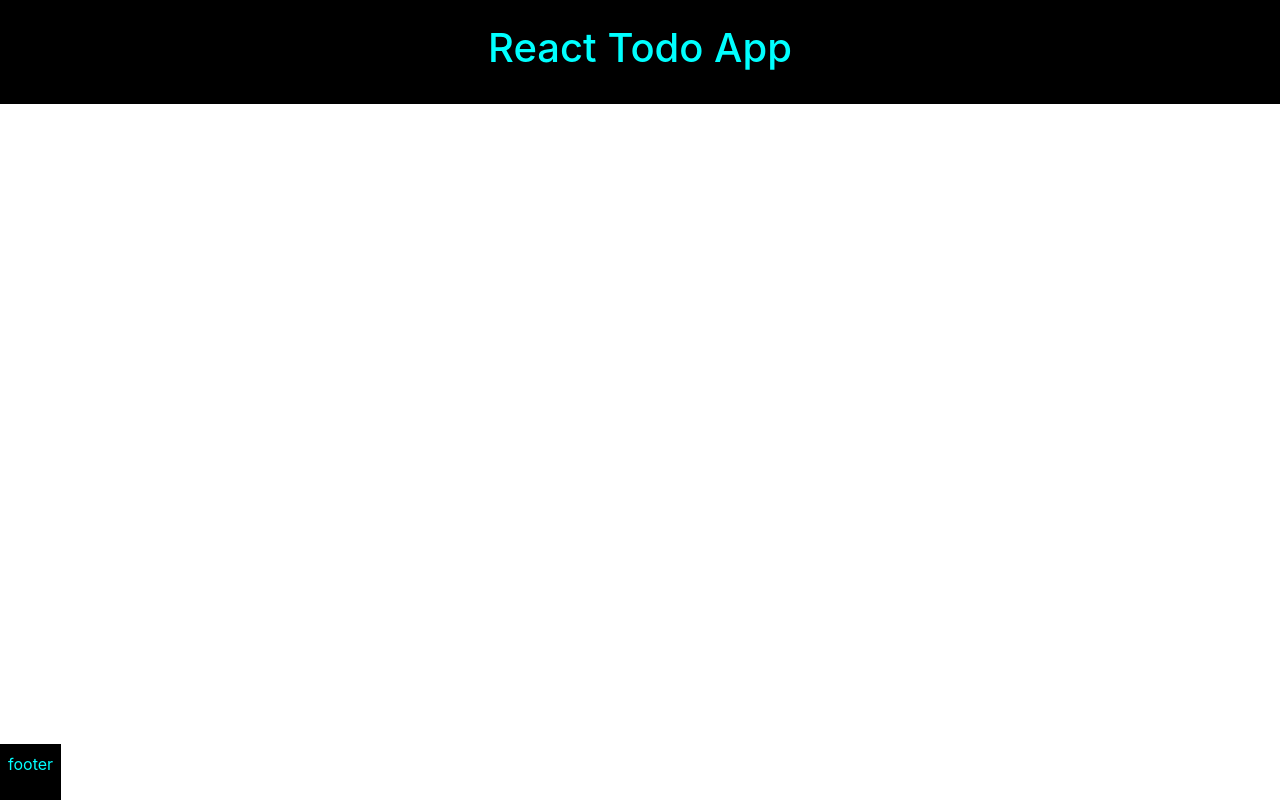
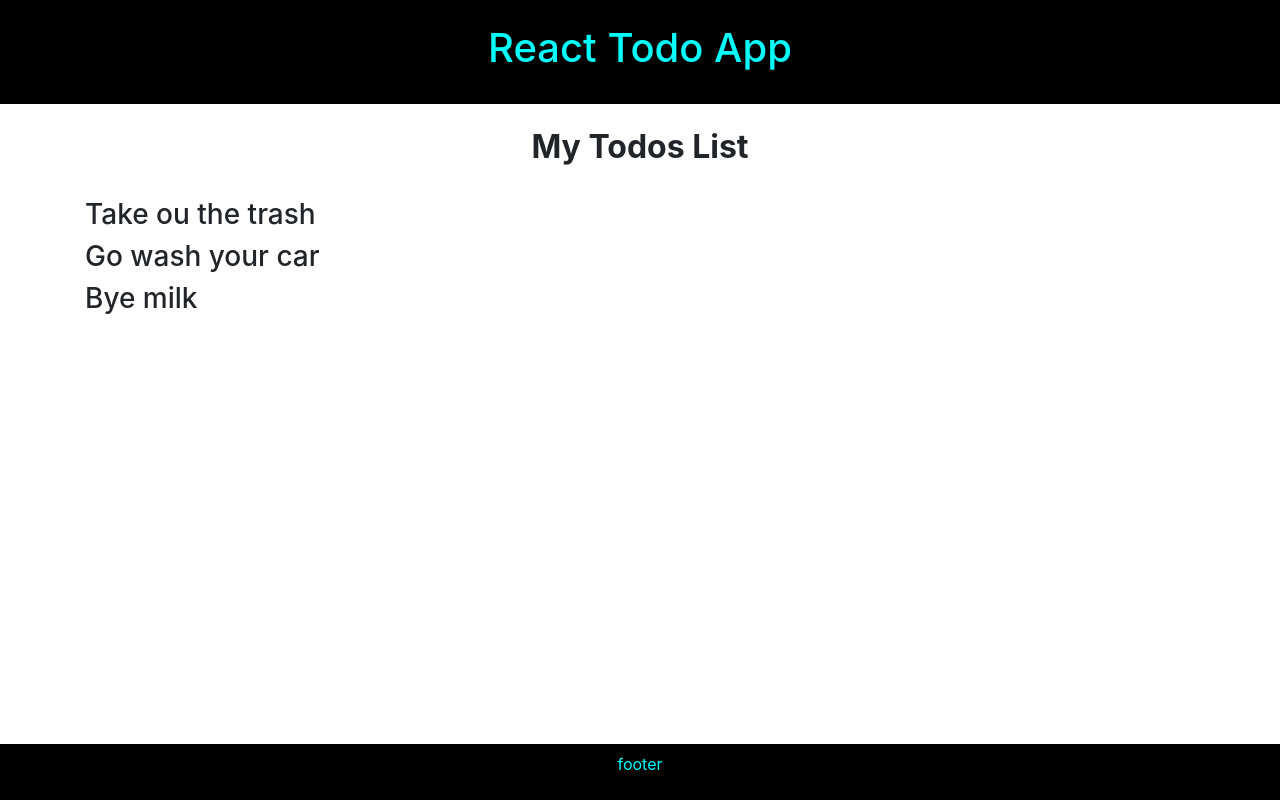
Before and after one commit to lucho20pt/react-todo-app-traversy, a React (Create React App) app: page / in a window 1280 px wide. Built offline with nearby package versions, Linux system fonts and the light colour scheme.

Commit message:
add: todos class && pass todos state as props

```diff
--- a/src/App.js
+++ b/src/App.js
@@ -1,20 +1,63 @@
-import React, { Component } from 'react'
-import './App.scss'
-import Header from "./components/Header/Header"
-import Footer from "./components/Footer/Footer"
+import React, { Component } from 'react';
+import Header from "./components/Header/Header";
+import Footer from "./components/Footer/Footer";
+import Todos from './components/Todos/Todos';
+
+import './App.scss';
 
 class App extends Component {
+
+  state = {
+    todos : [
+      {
+          id : 1,
+          title : "Take ou the trash",
+          completed : false
+      },
+      {
+          id : 2,
+          title : "Go wash your car",
+          completed : false
+      },
+      {
+          id : 3,
+          title : "Bye milk",
+          completed : false
+      }
+    ],
+    users : [
+      {
+          id : 1,
+          name : "Daniel"
+      },
+      {
+          id : 2,
+          title : "Lucho"
+      },
+      {
+          id : 3,
+          title : "Gonzales"
+      }
+    ]
+  }
+
   render() {
+    // console.log(this.state.todos);
     return (
       <div className="App">
 
         <Header/>
+
+        <main className="container">
+          <Todos todos={this.state.todos} />
+        </main>
 
         <Footer/>
 
       </div>
     );
   }
+
 }
 
 export default App;
--- a/src/App.scss
+++ b/src/App.scss
@@ -11,6 +11,7 @@ header {
 
 footer {
   position: fixed;
+  width: 100%;
   bottom: 0;
   background-color: $bg1;
   p{
--- /dev/null
+++ b/src/components/Todos/Todos.js
@@ -0,0 +1,31 @@
+import React, { Component } from 'react';
+
+class Todos extends Component {
+
+    render() {
+        // console.log(this.props.todos);
+        return (
+            <section>
+
+                <div className="row">
+                    <div className="col-12 p-4 text-center">
+                        <h2>
+                            <strong>My Todos List</strong>
+                        </h2>
+                    </div>
+                </div>
+
+                { this.props.todos.map((todo) => (
+                <div className="row">
+                    <div className="col-12 text-left">
+                        <h3> {todo.title}</h3>
+                    </div>
+                </div>
+                ))}
+
+            </section>
+        );
+    }
+}
+
+export default Todos;
```
Also changed, not shown: 1 other file (tests, documents, lock files or other folders).
